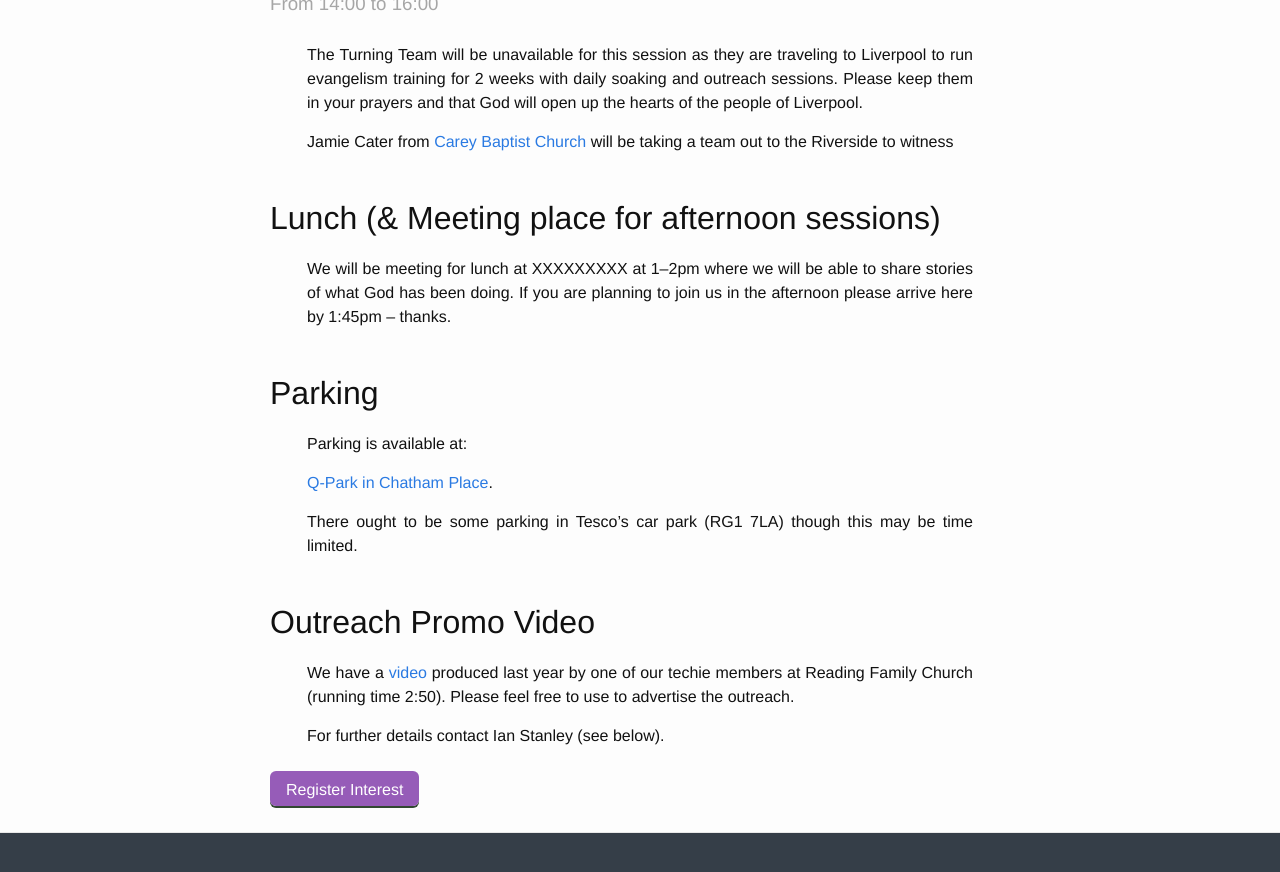
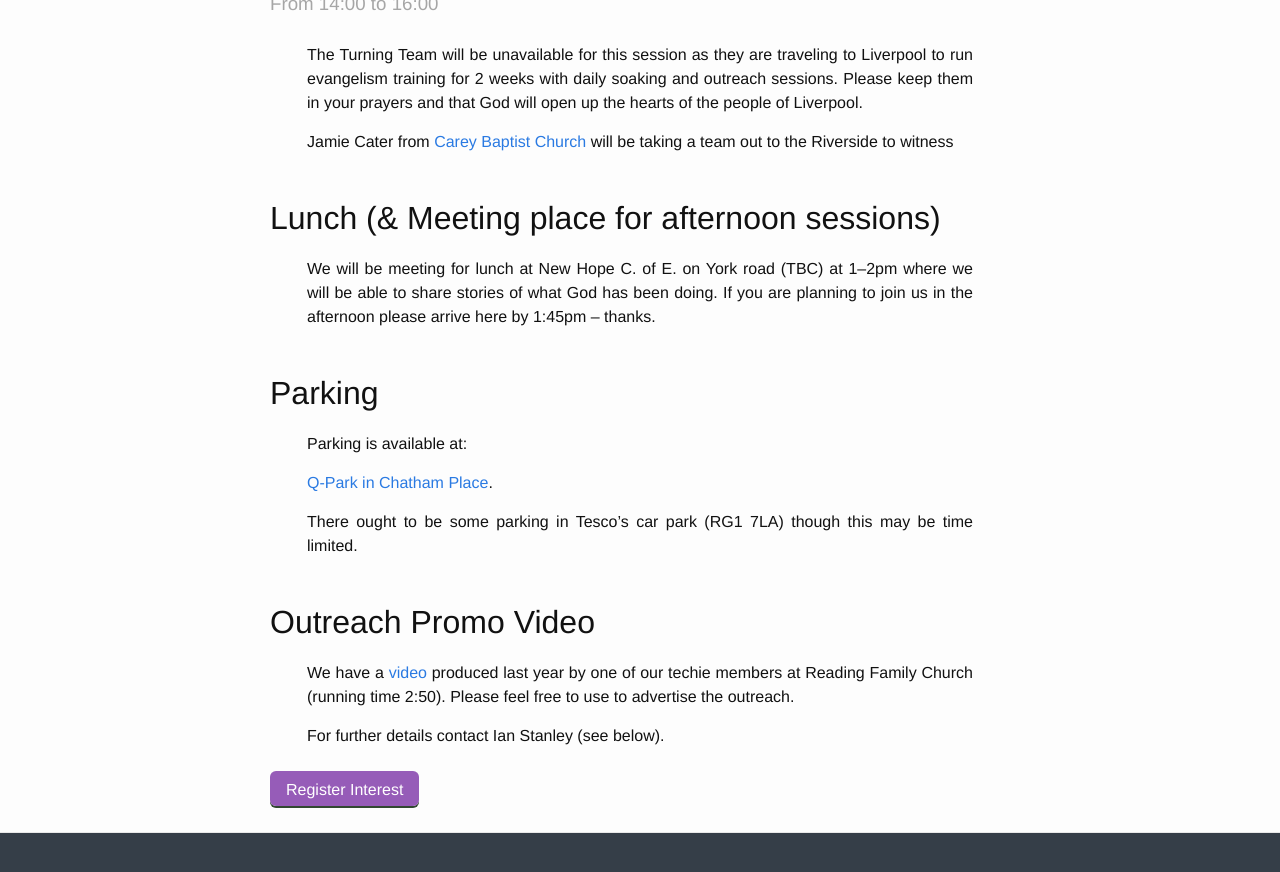
Before and after one commit to readingoutreach/Reading-Festival-Outreach-2016, a Jekyll site: the page built from _posts/2016-08-28-festival-riverside-pm.md, in a window 1280 px wide and 900 px high, scrolled down 674 px. Shown: the top 872 px of the window. Built offline with Jekyll 4.4.1, drawn with Linux system fonts in a browser that asks for light colours.

Commit message:
Updated with new hope address

```diff
--- a/_includes/festival-lunch.md
+++ b/_includes/festival-lunch.md
@@ -1,3 +1,3 @@
 ## Lunch (& Meeting place for afternoon sessions)
 
-We will be meeting for lunch at XXXXXXXXX at 1–2pm where we will be able to share stories of what God has been doing. If you are planning to join us in the afternoon please arrive here by 1:45pm – thanks.
+We will be meeting for lunch at New Hope C. of E. on York road (TBC) at 1–2pm where we will be able to share stories of what God has been doing. If you are planning to join us in the afternoon please arrive here by 1:45pm – thanks.
```
